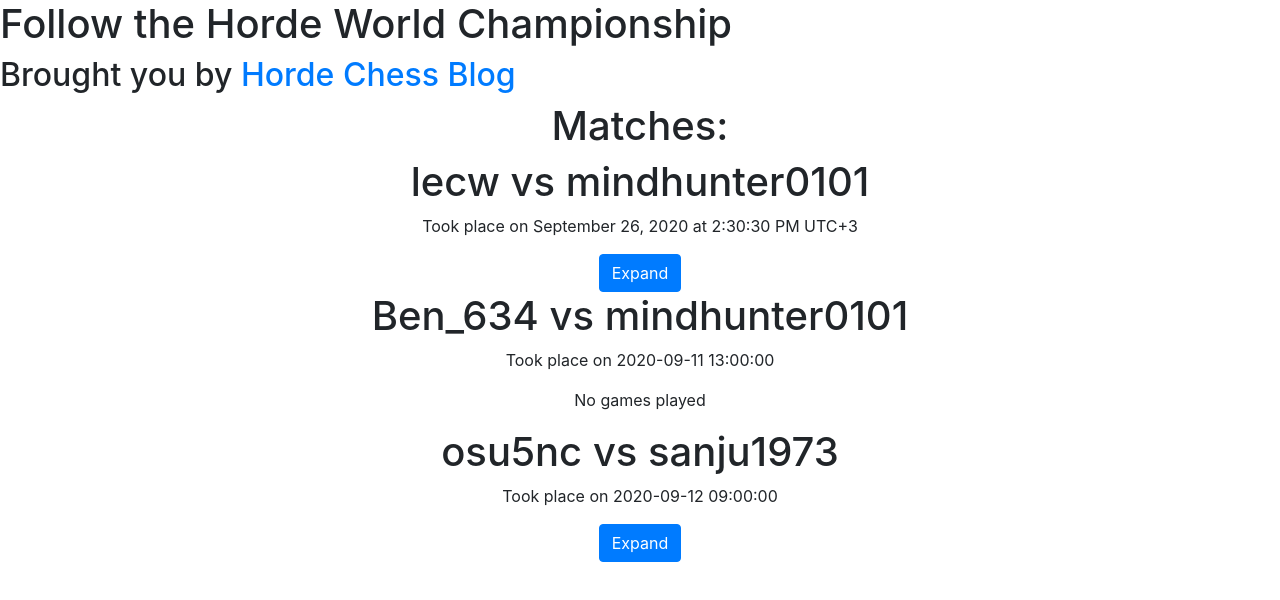
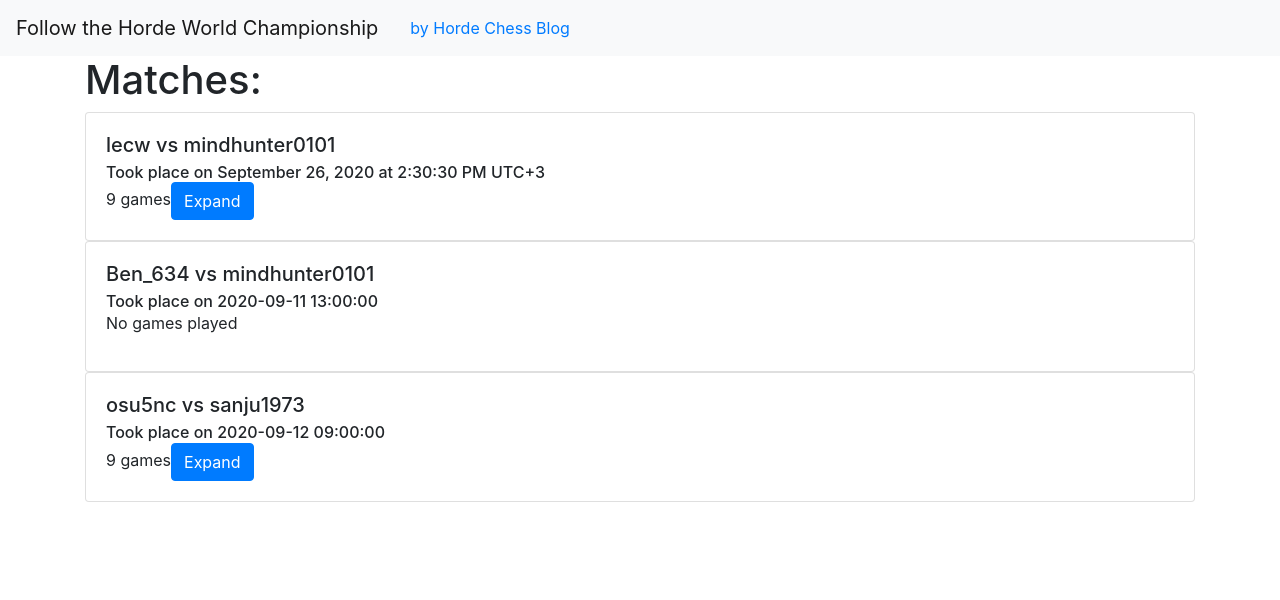
Before and after one commit to R-Peleg/follow_hwc, a React (Create React App) app in the folder follow_hwc_frontend/: page / in a window 1280 px wide. Shown: the top 600 px of the page. Built offline with nearby package versions, Linux system fonts and the light colour scheme.

Commit message:
Prettidy and sort by date

```diff
--- a/follow_hwc_frontend/src/App.css
+++ b/follow_hwc_frontend/src/App.css
@@ -1,6 +1,4 @@
-.App {
-  text-align: center;
-}
+
 
 .App-logo {
   height: 40vmin;
@@ -27,12 +25,3 @@
 .App-link {
   color: #61dafb;
 }
-
-@keyframes App-logo-spin {
-  from {
-    transform: rotate(0deg);
-  }
-  to {
-    transform: rotate(360deg);
-  }
-}
--- a/follow_hwc_frontend/src/App.js
+++ b/follow_hwc_frontend/src/App.js
@@ -2,7 +2,10 @@ import React, { useState } from 'react';
 import './App.css';
 import 'bootstrap/dist/css/bootstrap.min.css';
 import Button from 'react-bootstrap/Button';
-
+import Navbar from 'react-bootstrap/Navbar';
+import Nav from 'react-bootstrap/Nav'
+import Card from 'react-bootstrap/Card'
+import Container from 'react-bootstrap/Container'
 
 function Game(props) {
   return <p>
@@ -16,9 +19,11 @@ function Games(props) {
   const {ids} = props;
   const [isOpen, setIsOpen] = useState(false);
   return <div>
+    {ids.length} games
+
     <Button onClick={() => {
         setIsOpen(!isOpen);
-    }}>Expand</Button>
+    }}>{isOpen ? "collapse" : "Expand"}</Button>
     {isOpen && ids.map(id =><Game id={id}/>)}
   </div>
 }
@@ -28,15 +33,17 @@ function Match(props) {
   const [opponent1, opponent2] = details.opponents;
   const {games} = details;
 
-  return <>
-    <h1>{opponent1} vs {opponent2}</h1>
-    <p>Took place on {details.date}</p>
+  return <Card>
+    <Card.Body>
+    <Card.Title>{opponent1} vs {opponent2}</Card.Title>
+    <Card.Subtitle>Took place on {details.date}</Card.Subtitle>
     {
       games.length ?
         <Games ids={games}/> :
         <p>No games played</p>
     }
-  </>;
+    </Card.Body>
+  </Card>;
 }
 
 class Matches extends React.Component {
@@ -55,6 +62,9 @@ class Matches extends React.Component {
       .then(res => res.json())
       .then(
         result => {
+          result.sort((match1, match2) => {
+            return Date.parse(match1.date) - Date.parse(match2.date);
+          });
           this.setState({
             isLoaded: true,
             matches: result
@@ -74,7 +84,7 @@ class Matches extends React.Component {
     <h1>Matches:</h1>
     {isLoaded || <p>Loading...</p>}
     {error && <p>Error: {error?.toString()}</p>}
-    <p>{matches?.map(m => <Match details={m}/>)}</p>
+    {matches?.map(m => <Match details={m}/>)}
     </>;
   }
 }
@@ -82,11 +92,13 @@ class Matches extends React.Component {
 function App() {
   return (
     <>
-    <h1>Follow the Horde World Championship</h1>
-    <h2>Brought you by <a href='https://hordechessblog.com/' target="_blank">Horde Chess Blog</a></h2>
-    <div className="App">
+    <Navbar bg="light" expand="lg">
+      <Navbar.Brand href="#home">Follow the Horde World Championship</Navbar.Brand>
+      <Nav.Link href='https://hordechessblog.com/' target="_blank">by Horde Chess Blog</Nav.Link>
+    </Navbar>
+    <Container>
       <Matches/>
-    </div>
+    </Container>
     </>
   );
 }
```
Also changed, not shown: 1 other file (tests, documents, lock files or other folders).
